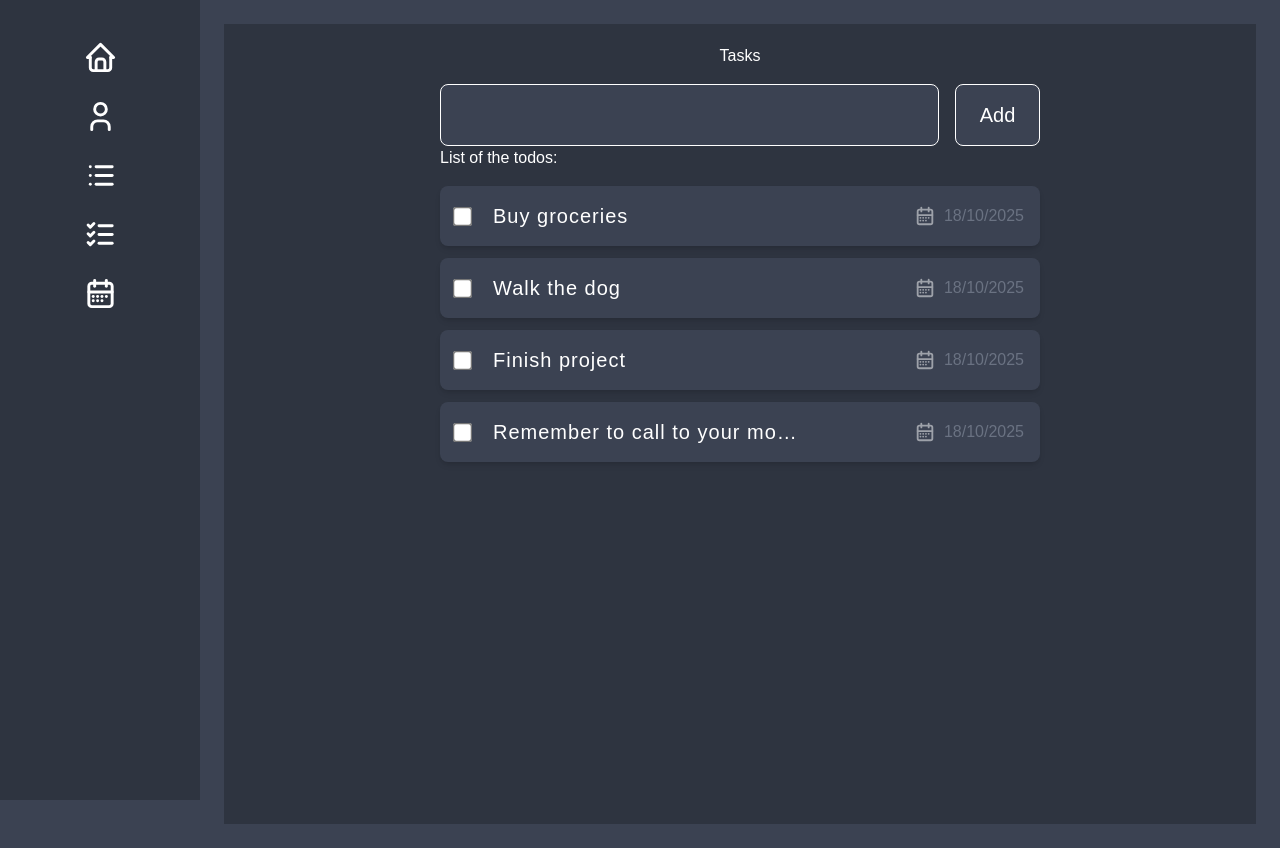
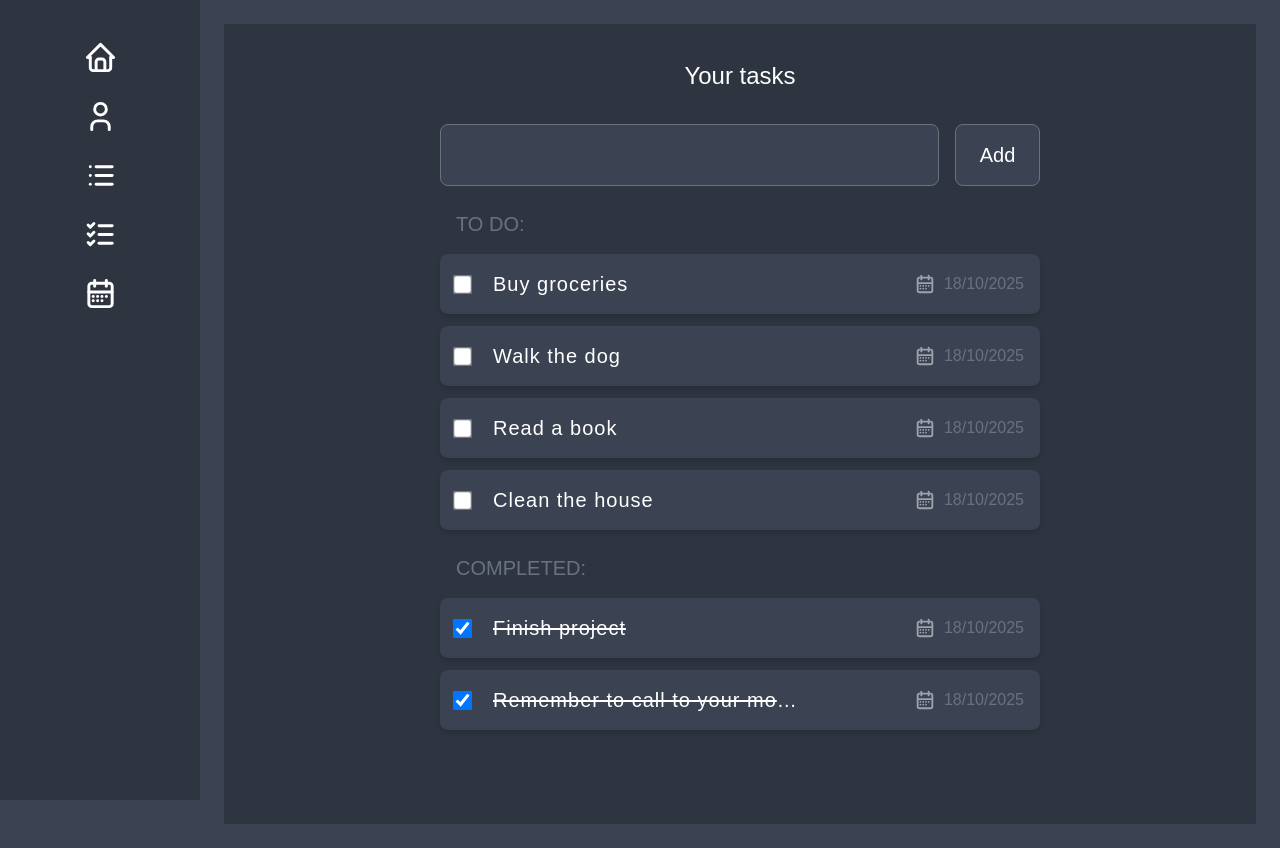
Before and after one commit to jOlavi/Schedule-App, a Next.js app: page /tasks in a window 1280 px wide. Built offline with nearby package versions, Linux system fonts and the light colour scheme.

Commit message:
basic todo adding and completing works

```diff
--- a/src/app/(pages)/tasks/page.tsx
+++ b/src/app/(pages)/tasks/page.tsx
@@ -5,7 +5,7 @@ import React from "react";
 const TasksView = () => {
     return (
         <div className="flex flex-col bg-navColor items-center h-screen p-5">
-            <h1>Tasks</h1>
+            <h1 className="text-2xl my-4">Your tasks</h1>
             <div className="mt-4">
                 <Todos />
             </div>
--- /dev/null
+++ b/src/app/components/DoneTodos.tsx
@@ -0,0 +1,44 @@
+import React from "react";
+import Image from "next/image";
+
+interface ListOfTodosProps {
+    todosList: { id: number; text: string; status: boolean }[];
+    onStatusChange: (id: number) => void;
+}
+
+const DoneTodos = ({ todosList, onStatusChange }: ListOfTodosProps) => {
+    return (
+        <div>
+            <h2 className="text-gray-500 mt-6 text-xl pl-4">COMPLETED:</h2>
+            <div className="flex flex-col gap-3 mt-4">
+                {todosList.map((todo) => (
+                    <div className="bg-background p-4 rounded-lg shadow-md" key={todo.id}>
+                        <div className="flex flex-row gap-6 items-center">
+                            <input
+                                type="checkbox"
+                                onChange={() => onStatusChange(todo.id)}
+                                checked={todo.status}
+                                className=" scale-150 cursor-pointer"
+                            />
+                            <h1 className="text-xl tracking-wider truncate max-w-xs line-through">
+                                {todo.text}
+                            </h1>
+                            <p className="flex flex-row ml-auto gap-2 items-center text-gray-500">
+                                <Image
+                                    src="/images/calendar-week.svg"
+                                    alt="calendar"
+                                    width={22}
+                                    height={22}
+                                    className="small-calendar"
+                                />
+                                18/10/2025
+                            </p>
+                        </div>
+                    </div>
+                ))}
+            </div>
+        </div>
+    );
+};
+
+export default DoneTodos;
--- a/src/app/components/ListOfTodos.tsx
+++ b/src/app/components/OpenTodos.tsx
@@ -2,19 +2,29 @@ import React from "react";
 import Image from "next/image";
 
 interface ListOfTodosProps {
-    todosList: { id: number; text: string }[];
+    todosList: { id: number; text: string; status: boolean }[];
+    onStatusChange: (id: number) => void;
 }
 
-const ListOfTodos = ({ todosList }: ListOfTodosProps) => {
+const OpenTodos = ({ todosList, onStatusChange }: ListOfTodosProps) => {
     return (
         <div>
-            <h2>List of the todos:</h2>
+            <h2 className="text-gray-500 mt-6 text-xl pl-4">TO DO:</h2>
             <div className="flex flex-col gap-3 mt-4">
                 {todosList.map((todo) => (
                     <div className="bg-background p-4 rounded-lg shadow-md" key={todo.id}>
                         <div className="flex flex-row gap-6 items-center">
-                            <input type="checkbox" className=" scale-150 cursor-pointer" />
-                            <h1 className="text-xl tracking-wider truncate max-w-xs">
+                            <input
+                                type="checkbox"
+                                className=" scale-150 cursor-pointer"
+                                checked={todo.status}
+                                onChange={() => onStatusChange(todo.id)}
+                            />
+                            <h1
+                                className={`text-xl tracking-wider truncate max-w-xs ${
+                                    todo.status === true ? "line-through" : ""
+                                }`}
+                            >
                                 {todo.text}
                             </h1>
                             <p className="flex flex-row ml-auto gap-2 items-center text-gray-500">
@@ -31,8 +41,11 @@ const ListOfTodos = ({ todosList }: ListOfTodosProps) => {
                     </div>
                 ))}
             </div>
+            {todosList.length === 0 && (
+                <p className="text-gray-500 text-center mt-4">No open todos</p>
+            )}
         </div>
     );
 };
 
-export default ListOfTodos;
+export default OpenTodos;
--- a/src/app/components/Todos.tsx
+++ b/src/app/components/Todos.tsx
@@ -1,24 +1,33 @@
 "use client";
 import React, { useState } from "react";
-import ListOfTodos from "./ListOfTodos";
+import OpenTodos from "./OpenTodos";
+import DoneTodos from "./DoneTodos";
 
 const Todos = () => {
     const [todo, setTodo] = useState("");
     const [todosList, setTodosList] = useState([
-        { id: 1, text: "Buy groceries" },
-        { id: 2, text: "Walk the dog" },
-        { id: 3, text: "Finish project" },
+        { id: 1, text: "Buy groceries", status: false },
+        { id: 2, text: "Walk the dog", status: false },
+        { id: 3, text: "Finish project", status: true },
         {
             id: 4,
             text: "Remember to call to your mom and tell her that you love her! and then you need to add some more text here to test does it realy truncate",
+            status: true,
         },
+        { id: 5, text: "Read a book", status: false },
+        { id: 6, text: "Clean the house", status: false },
     ]);
 
+    const onStatusChange = (id: number) => {
+        setTodosList(
+            todosList.map((todo) => (todo.id === id ? { ...todo, status: !todo.status } : todo))
+        );
+    };
     const handleAddTodo = () => {
         if (!todo.trim()) return; // Prevent adding empty todos
 
         // Create a new todo object and add it to the list
-        const newTodo = { id: todosList.length + 1, text: todo };
+        const newTodo = { id: todosList.length + 1, text: todo, status: false };
         todosList.push(newTodo);
         console.log(todosList);
         setTodo(""); // Clear the input field after adding
@@ -30,17 +39,26 @@ const Todos = () => {
                 <input
                     value={todo}
                     onChange={(e) => setTodo(e.target.value)}
-                    className="border p-4 text-xl bg-background rounded-lg w-full"
+                    className="border border-gray-500 p-4 text-xl bg-background rounded-lg w-full"
                 />
                 <button
-                    className="border p-4 text-xl w-24 cursor-pointer bg-background rounded-lg"
+                    className="border border-gray-500 p-4 text-xl w-24 cursor-pointer bg-background rounded-lg"
                     onClick={handleAddTodo}
                 >
                     Add
                 </button>
             </div>
             <div>
-                <ListOfTodos todosList={todosList} />
+                <OpenTodos
+                    todosList={todosList.filter((todo) => todo.status === false)}
+                    onStatusChange={onStatusChange}
+                />
+            </div>
+            <div>
+                <DoneTodos
+                    todosList={todosList.filter((todo) => todo.status === true)}
+                    onStatusChange={onStatusChange}
+                />
             </div>
         </div>
     );
```
Also changed, not shown: colorideas.txt (added), 1 other file (tests, documents, lock files or other folders).
